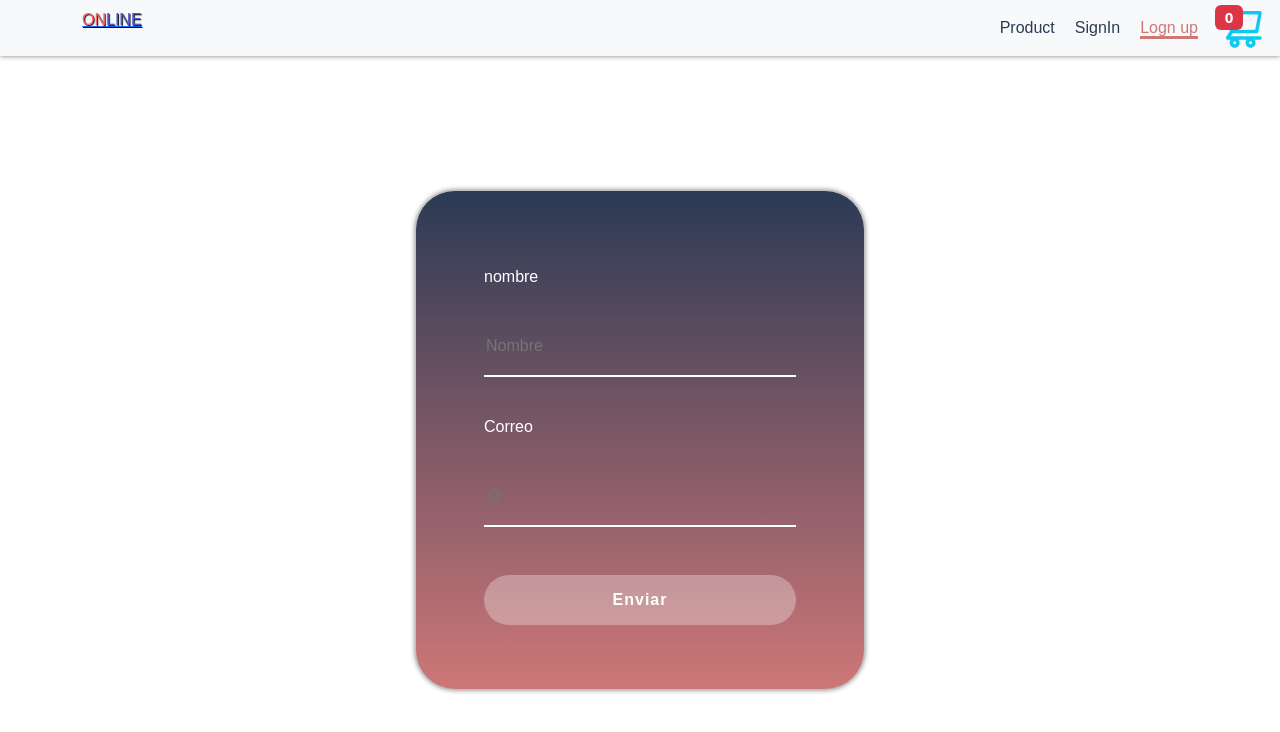
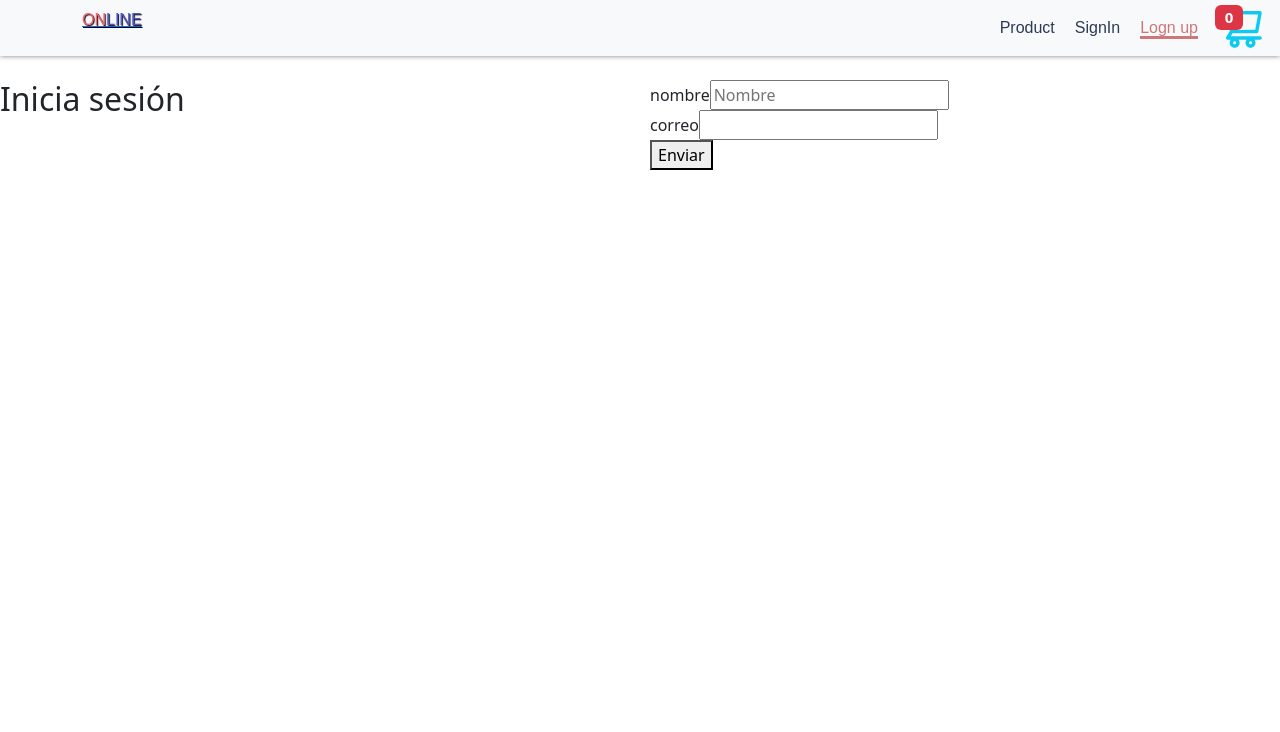
Before and after one commit to torco34/app-ecommerce, a React (Vite) app: page /sign in a window 1280 px wide. Shown: the top 732 px of the page. Built offline with nearby package versions, Linux system fonts and the light colour scheme.

Commit message:
Add formik funcionado

```diff
--- a/src/components/FormLogIn.jsx
+++ b/src/components/FormLogIn.jsx
@@ -3,66 +3,72 @@ import { Formik, Form, Field, ErrorMessage } from "formik";
 import { ContainerFormik } from "../assets/styled/FormLogin";
 import { Link } from "react-router-dom";
 export const FormLogIn = () => {
+  const [texSend, setTexSend] = useState(false);
   return (
     <>
+      <h2>Inicia sesión</h2>
       <Formik
-        initialValue={{
-          name: "",
-          email: "",
+        initialValues={{
+          nombre: "",
+          correo: "",
         }}
         validate={(valores) => {
           let errores = {};
-          if (!errores.name) {
-            errores.name = "Porfavor ingresa un nombre";
-          } else if (!/^[a-zA-ZA-y\s]{1,40}$/.test(valores.name)) {
-            errores.name = "El nombre solo puede tener letras y espacio";
+          // validacion name
+          if (!valores.nombre) {
+            errores.nombre = "Porfavor ingresa un nombre";
+          } else if (!/^[a-zA-ZA-y\s]{1,40}$/.test(valores.nombre)) {
+            errores.nombre = "El nombre solo puede tener letras y espacio";
           }
 
           // validacion correo
-          if (!errores.email) {
-            errores.email = "Porfavor ingresa un nombre";
+          if (!valores.correo) {
+            errores.correo = "ingrese el correo";
           } else if (
             !/^[a-zA-Z0-9_.+-]+@[a-zA-Z0-9-]+\.[a-zA-Z0-9-.]+$/.test(
-              valores.email
+              valores.correo
             )
           ) {
-            errores.email = "El nombre solo puede tener letras y espacio";
+            errores.correo = "El correo es incorrecto";
           }
           return errores;
         }}
         onSubmit={(valores, { resetForm }) => {
           resetForm();
-          console.log("fout");
-          setFomEnvia(true);
 
-          setTimeout(() => setFomEnvia(false), 5000);
+          setTexSend(true);
+
+          setTimeout(() => setTexSend(false), 5000);
         }}
       >
         {({ errors }) => (
-          <ContainerFormik>
-            <Form className="form ">
+          <Form>
+            <div className="">
               <label>nombre</label>
-              <Field type="text" id="name" name="name" placeholder="Nombre" />
+              <Field
+                type="text"
+                id="nombre"
+                name="nombre"
+                placeholder="Nombre"
+              />
               <ErrorMessage
-                name="name"
+                name="nombre"
                 component={() => (
-                  <div className="text-oragen">{errors.name}</div>
+                  <div className="text-oragen">{errors.nombre}</div>
                 )}
               />
-
-              <label>Correo</label>
-              <Field type="text" id="email" name="email" placeholder="@" />
+            </div>
+            <div className="login__container--form">
+              <label>correo</label>
+              <Field type="email" id="correo" name="correo" />
               <ErrorMessage
-                name="email"
-                component={() => (
-                  <div className="text-oragen">{errors.email}</div>
-                )}
+                name="correo"
+                component={() => <div className="">{errors.correo}</div>}
               />
-
-              <button type="submit"> Enviar</button>
-              {/* {formEnvia && <p>Formularia enviado con exito</p>} */}
-            </Form>
-          </ContainerFormik>
+            </div>
+            <button type="submit"> Enviar</button>
+            {texSend && <p>Formularia enviado con exito</p>}
+          </Form>
         )}
       </Formik>
     </>
```
